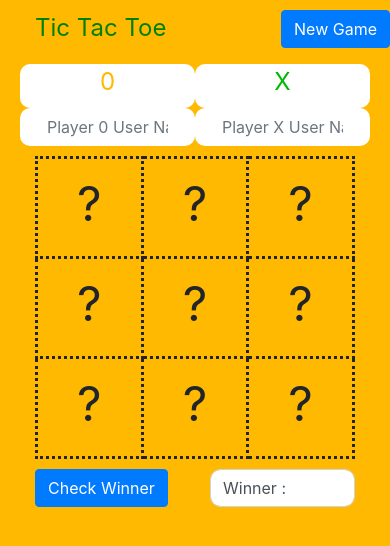
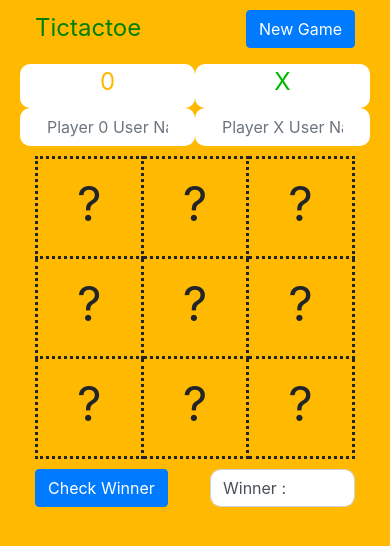
Before and after one commit to mukundkumar1729/TicTacToe, a plain HTML site: page index.html in a window 390 px wide. Drawn offline with nearby package versions, Linux system fonts and the light colour scheme.

Commit message:
stopped x-scrolling
stopped x-scrolling

```diff
--- a/index.html
+++ b/index.html
@@ -16,9 +16,9 @@
         <div class="col-md-4 col-1"></div>
 
         <div class="col-md-2 col-5">
-            <label style="color: green;font-size: 24px;">Tic Tac Toe</label>
+            <label style="color: green;font-size: 24px;">Tictactoe</label>
         </div>
-        <div class="col-md-2 col-6 newGame">
+        <div class="col-md-2 col-5 newGame">
             <a href="" class="btn btn-primary">New Game</a>
         </div>
     </div>
--- a/stylesheet/style.css
+++ b/stylesheet/style.css
@@ -1 +1 @@
-body{background-color:#ffb900}.ticTacToe>.row{margin-top:20px}input:focus,select:focus,textarea:focus{outline:0}.player0Label{color:#ffb900!important;background-color:#fff;border-radius:10px;text-align:center;font-size:24px}.playerXLabel{color:#00b900!important;background-color:#fff;border-radius:10px;text-align:center;font-size:24px}.player0{background-color:#fff;width:100%;border-radius:10px}.playerX{background-color:#fff;width:100%;border-radius:10px;font-size:24px}.player0 input{color:#ffb900!important;border:none}.playerX input{color:#00b900!important;border:none;text-align:center}.gameWinner{border-radius:10px;width:100%}.firstRow{margin-top:10px;margin-bottom:10px}table{margin-top:10px;margin-bottom:10px}.gridCell{border:dotted;border-radius:10px;margin-top:10px;margin-bottom:10px;width:150px;height:100px;text-align:center;font-size:48px}.newGame{width:100%;text-align:right}
+body{background-color:#ffb900;overflow-x:hidden}.ticTacToe>.row{margin-top:20px}input:focus,select:focus,textarea:focus{outline:0}.player0Label{color:#ffb900!important;background-color:#fff;border-radius:10px;text-align:center;font-size:24px}.playerXLabel{color:#00b900!important;background-color:#fff;border-radius:10px;text-align:center;font-size:24px}.player0{background-color:#fff;width:100%;border-radius:10px}.playerX{background-color:#fff;width:100%;border-radius:10px;font-size:24px}.player0 input{color:#ffb900!important;border:none}.playerX input{color:#00b900!important;border:none;text-align:center}.gameWinner{border-radius:10px;width:100%}.firstRow{margin-top:10px;margin-bottom:10px}table{margin-top:10px;margin-bottom:10px}.gridCell{border:dotted;border-radius:10px;margin-top:10px;margin-bottom:10px;width:150px;height:100px;text-align:center;font-size:48px}.newGame{width:100%;text-align:right}
```
